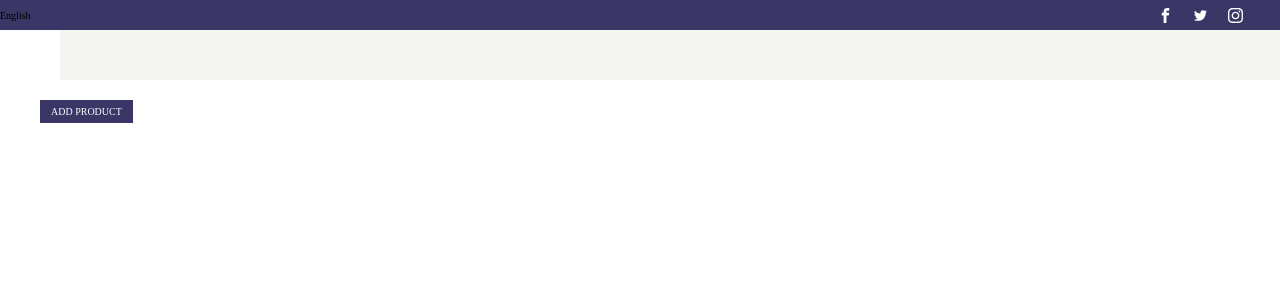
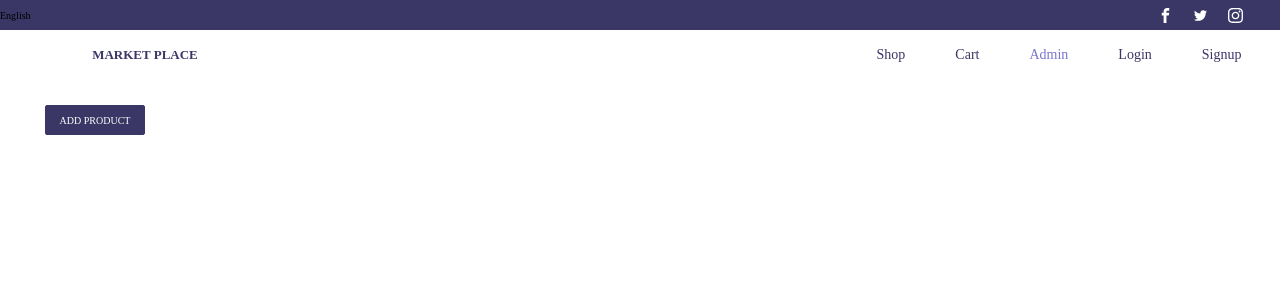
Before and after one commit to anja-rasoloarivalona/MERN---MarketPlace, a React (Create React App) app: page /admin/products in a window 1280 px wide. Shown: the top 300 px of the page. Built offline with nearby package versions, Linux system fonts and the light colour scheme.

Commit message:
Styled admin product

```diff
--- a/src/Pages/Admin/AdminProducts/AdminProducts.css
+++ b/src/Pages/Admin/AdminProducts/AdminProducts.css
@@ -1,6 +1,6 @@
 .admin-products {
-    grid-row: 2 / 3;
-    grid-column: center-start / full-end;
+    grid-row: 3 / 4;
+    grid-column: col-start 2 / col-end 4;
     display: flex;
     flex-direction: column;
     align-items: center;
--- a/src/components/Button/Button.css
+++ b/src/components/Button/Button.css
@@ -1,9 +1,16 @@
 .button {
     font: inherit;
-    padding: .5rem 1rem;
     cursor: pointer;
     text-transform: uppercase;
     text-decoration: none;
+    width: 10rem;
+    height: 3rem;
+    display: flex;
+    align-items: center;
+    justify-content: center;
+    border-radius: 2px;
+    margin: .5rem;
+
 }
 
 .button:focus {
--- a/src/components/Navigation/DeskNav/DeskNav.css
+++ b/src/components/Navigation/DeskNav/DeskNav.css
@@ -11,6 +11,7 @@
     right: 0;
     margin: auto;
     width: calc(100% - 4rem);
+    background: var(--color-white);
 }
 
 .deskNav__top {
--- a/src/components/Product/Product.css
+++ b/src/components/Product/Product.css
@@ -77,6 +77,5 @@
     left: 0;
     right: 0;
     margin: auto;
-    width: 30%;
     height: 5rem;
 }
--- a/src/components/Product/Product.js
+++ b/src/components/Product/Product.js
@@ -32,7 +32,7 @@ const product = props => (
                     </div>
                  )
                     :
-                 ( <div className="product__actions">
+                 ( <div className="product__actions flex-centered-row">
                         <Button
                             link = {props.edit_link}
                             color="primary"
```
